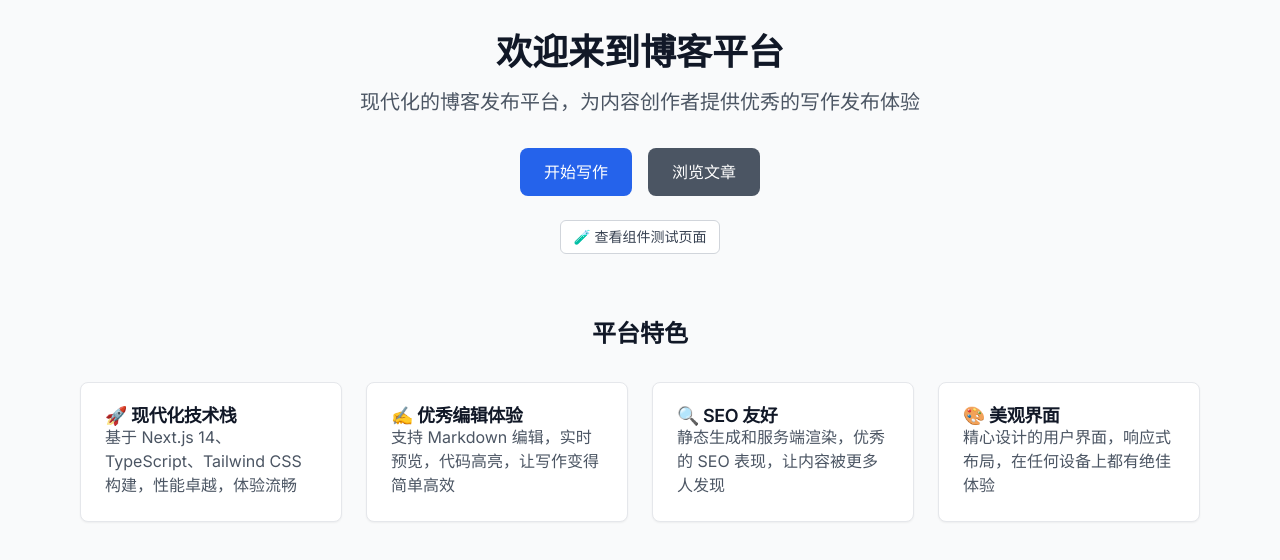
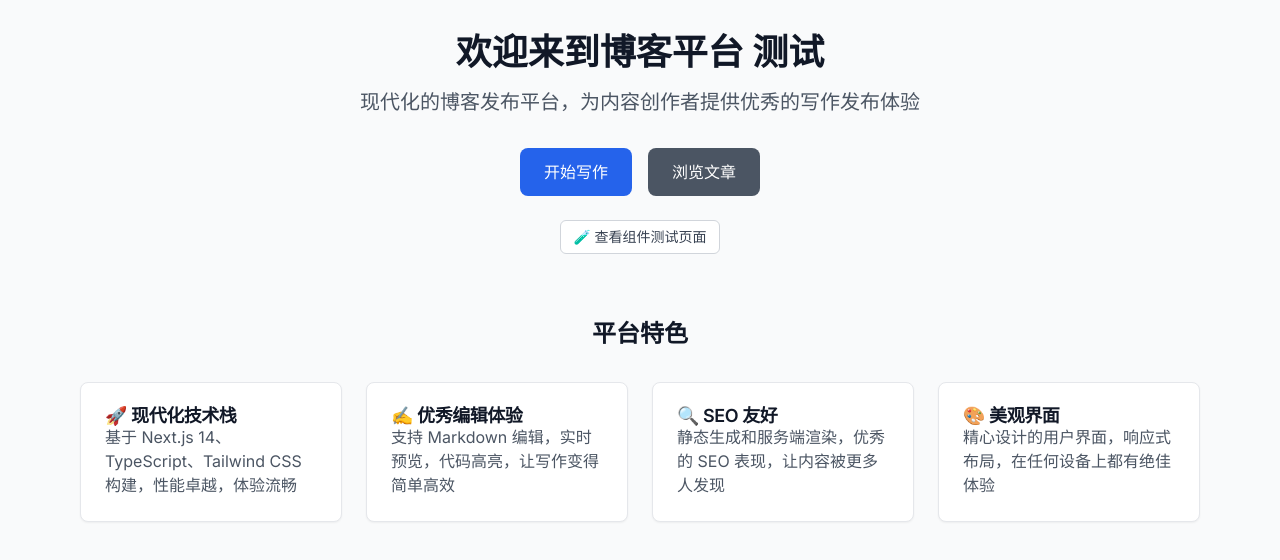
Before and after one commit to linghtning/blog-docs, a Next.js app: page / in a window 1280 px wide. Shown: the top 560 px of the page. Built offline with nearby package versions, Linux system fonts and the light colour scheme; no server answers.

Commit message:
ci: 修改 ESLint 规则并注释掉 CI 工作流中的部署步骤

```diff
--- a/src/app/page.tsx
+++ b/src/app/page.tsx
@@ -7,7 +7,7 @@ export default function HomePage() {
     <div className="container px-4 py-8 mx-auto max-w-6xl">
       <div className="text-center">
         <h1 className="mb-4 text-4xl font-bold text-gray-900">
-          欢迎来到博客平台
+          欢迎来到博客平台 测试
         </h1>
         <p className="mb-8 text-xl text-gray-600">
           现代化的博客发布平台，为内容创作者提供优秀的写作发布体验
```
Also changed, not shown: .eslintrc.json.
